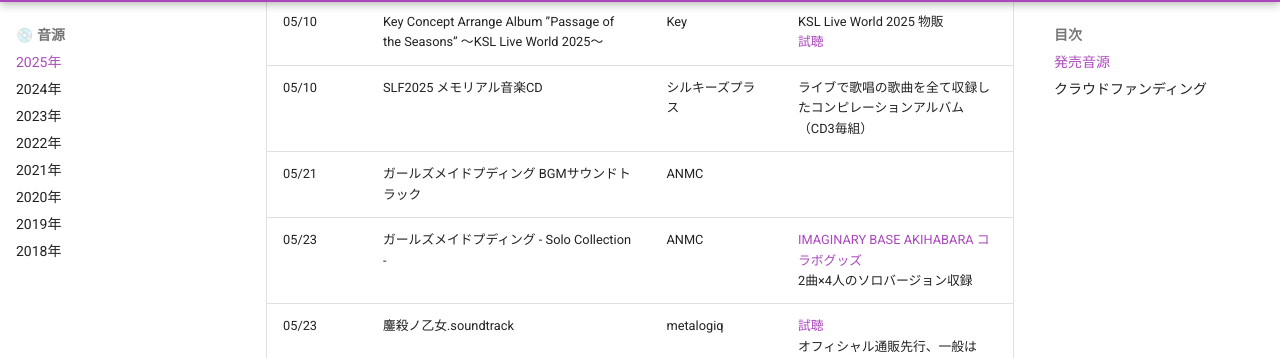
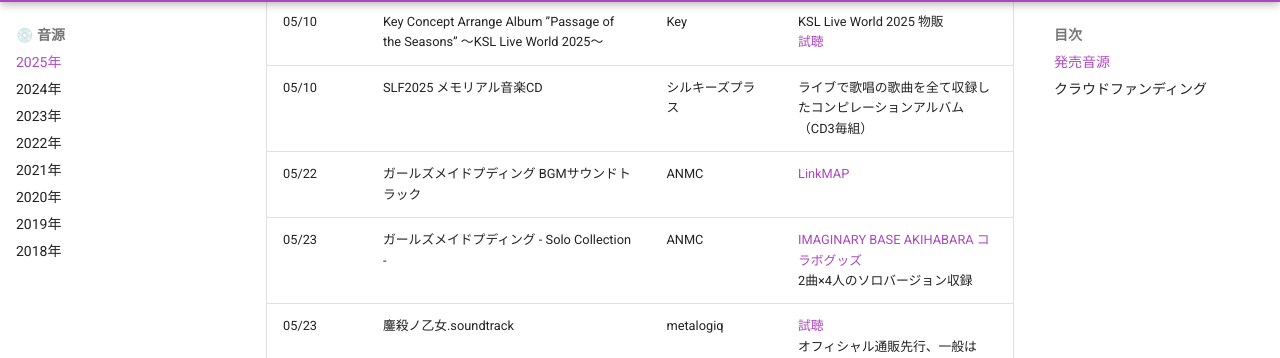
Before and after one commit to onihusube/ensonglog, an MkDocs documentation site: the page built from docs/2025/音源.md, in a window 1280 px wide and 900 px high, scrolled down 5686 px. Shown: the part 94-452 px from the top of the window. Built offline with MkDocs 1.6.1 and Material for MkDocs 9.7.7, drawn with Linux system fonts in a browser that asks for light colours; comment, search, counter and statistics services are not loaded.

Commit message:
ガールズメイドプディング サントラ

```diff
--- a/docs/2025/音源.md
+++ b/docs/2025/音源.md
@@ -90,7 +90,7 @@
 | 05/06 | Forever Time Original Sound Track | Forever Time | [Steam](https://store.steampowered.com/app/3498320/Forever_Time_Original_Sound_Track/) |
 | 05/10 | Key Concept Arrange Album ”Passage of the Seasons” ～KSL Live World 2025～ | Key | KSL Live World 2025 物販 </br> [試聴](https://www.youtube.com/watch?v=HVnnfgZEYy0) |
 | 05/10 | SLF2025 メモリアル音楽CD | シルキーズプラス | ライブで歌唱の歌曲を全て収録したコンピレーションアルバム（CD3毎組） |
-| 05/21 | ガールズメイドプディング BGMサウンドトラック | ANMC |  |
+| 05/22 | ガールズメイドプディング BGMサウンドトラック | ANMC | [LinkMAP](https://zula.link-map.jp/links/VmRhCTi0) |
 | 05/23 | ガールズメイドプディング - Solo Collection - | ANMC | [IMAGINARY BASE AKIHABARA コラボグッズ](https://imaginary-base.jp/event/402/) </br> 2曲×4人のソロバージョン収録 |
 | 05/23 | 鏖殺ノ乙女.soundtrack | metalogiq | [試聴](https://metalogiq.jp/games/minagoroshi/vote.html) </br> オフィシャル通販先行、一般は5/30 |
 | 05/24 | CHARON MUSIC ARCHIVES vol.1 カロン作品音楽集① | CHARON | CHARON♥春のヤンデレホラー祭2 会場限定 |
```
